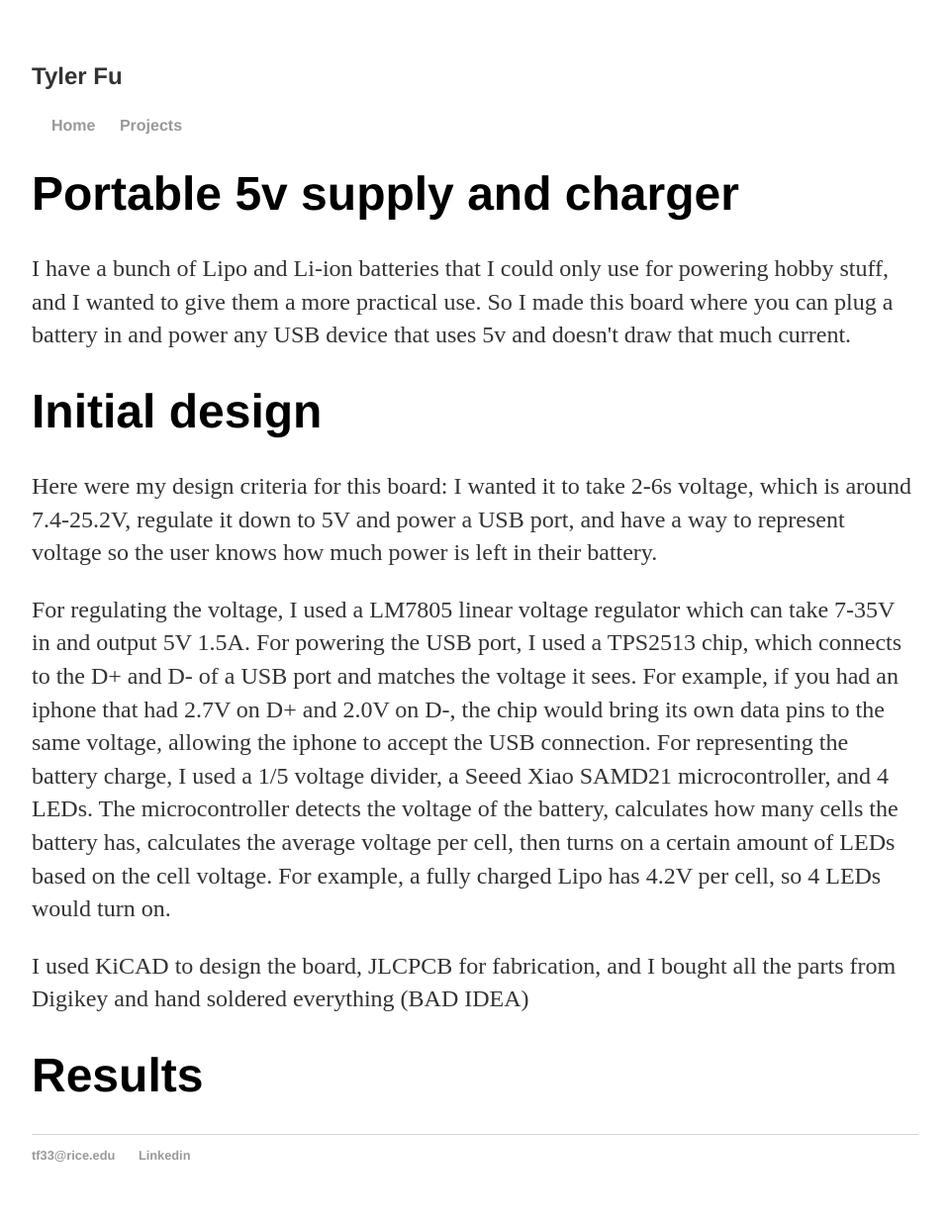
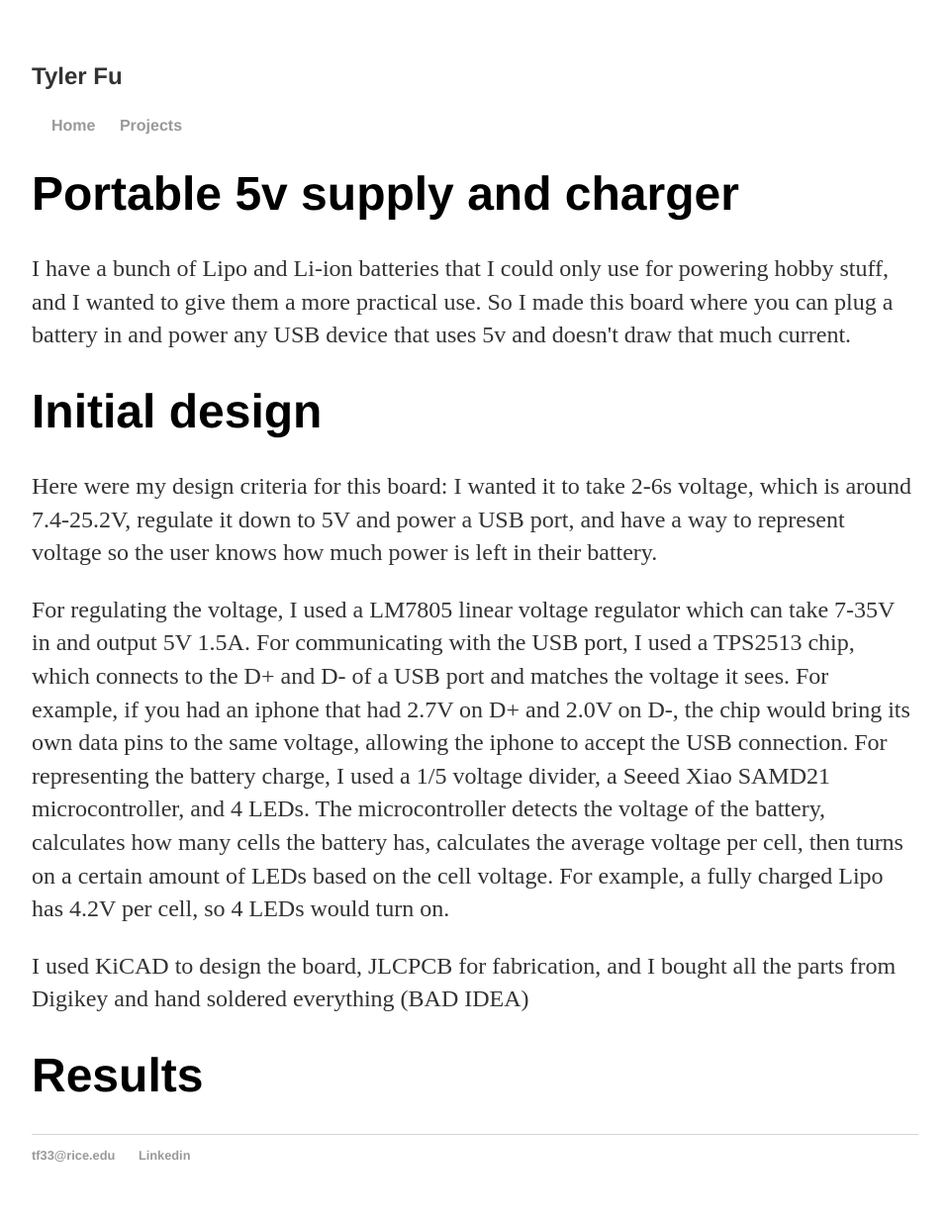
Before and after one commit to tfu1897/tfu1897.github.io, a Jekyll site: the page built from Projects/charger.html, in a window 1280 px wide. Shown: the whole page at 99% size, without its empty margins (160-1119 px from the left). Built offline with Jekyll 4.4.1, drawn with Linux system fonts in a browser that asks for light colours.

Commit message:
Update charger.html

```diff
--- a/Projects/charger.html
+++ b/Projects/charger.html
@@ -10,7 +10,7 @@
 	<h1>Initial design</h1>
 	<p>Here were my design criteria for this board: I wanted it to take 2-6s voltage, which is around 7.4-25.2V, regulate it down to 5V and power a USB port, and have a way to represent voltage so the user knows how much power is left in their battery. </p>
 
-	<p>For regulating the voltage, I used a LM7805 linear voltage regulator which can take 7-35V in and output 5V 1.5A. For powering the USB port, I used a TPS2513 chip, which connects to the D+ and D- of a USB port and matches the voltage it sees. For example, if you had an iphone that had 2.7V on D+ and 2.0V on D-, the chip would bring its own data pins to the same voltage, allowing the iphone to accept the USB connection.  For representing the battery charge, I used a 1/5 voltage divider, a Seeed Xiao SAMD21 microcontroller, and 4 LEDs.  The microcontroller detects the voltage of the battery, calculates how many cells the battery has, calculates the average voltage per cell, then turns on a certain amount of LEDs based on the cell voltage.  For example, a fully charged Lipo has 4.2V per cell, so 4 LEDs would turn on. </p>
+	<p>For regulating the voltage, I used a LM7805 linear voltage regulator which can take 7-35V in and output 5V 1.5A. For communicating with the USB port, I used a TPS2513 chip, which connects to the D+ and D- of a USB port and matches the voltage it sees. For example, if you had an iphone that had 2.7V on D+ and 2.0V on D-, the chip would bring its own data pins to the same voltage, allowing the iphone to accept the USB connection.  For representing the battery charge, I used a 1/5 voltage divider, a Seeed Xiao SAMD21 microcontroller, and 4 LEDs.  The microcontroller detects the voltage of the battery, calculates how many cells the battery has, calculates the average voltage per cell, then turns on a certain amount of LEDs based on the cell voltage.  For example, a fully charged Lipo has 4.2V per cell, so 4 LEDs would turn on. </p>
 	<p>I used KiCAD to design the board, JLCPCB for fabrication, and I bought all the parts from Digikey and hand soldered everything (BAD IDEA)</p>
 	<h1>Results</h1>
 </div>
```
